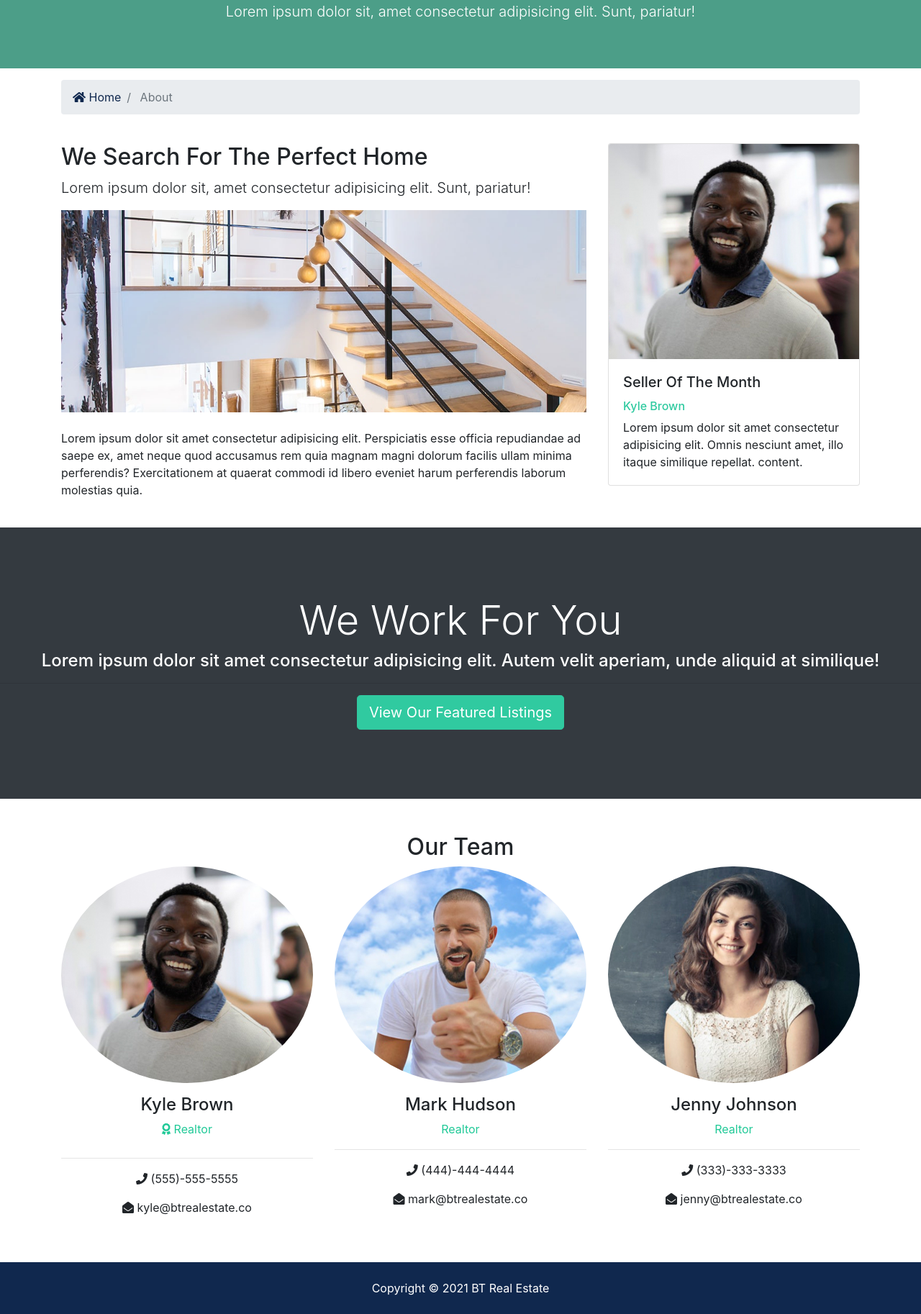
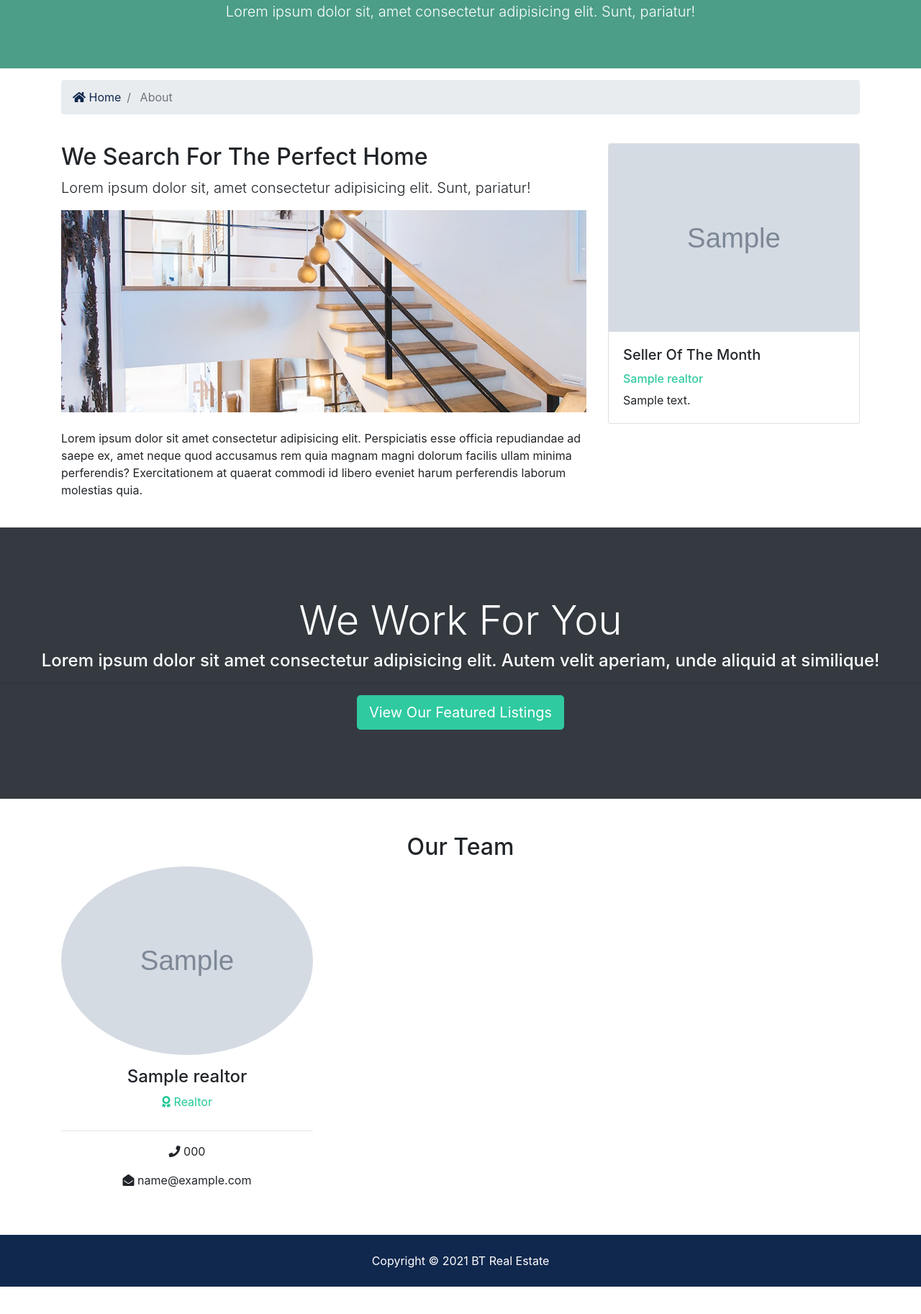
Before and after one commit to atm1504/RealEstate-Django, a Django app: page /about in a window 1280 px wide. Shown: the part 250-2076 px from the top of the page at 72% size. After the commit the page ends 2038 px from the top, so only its background shows below. Run offline with Django 3.2, Linux system fonts and the light colour scheme; tables that the repository leaves empty hold one stand-in row (values such as "Sample post"); grey boxes marked "Sample" are stand-in pictures; some libraries are stand-ins or nearby versions.

Commit message:
About index page done

```diff
--- a/pages/views.py
+++ b/pages/views.py
@@ -2,6 +2,7 @@ from django.shortcuts import render
 from django.http import HttpResponse
 
 from listings.models import Listing
+from realtors.models import Realtor
 # Create your views here.
 
 def index(request):
@@ -11,4 +12,12 @@ def index(request):
     return render(request, 'pages/index.html', context)
 
 def about(request):
-    return render(request, 'pages/about.html')
+    realtors = Realtor.objects.order_by('-hire_date')
+    # GEt MVP
+    mvp_realtors = Realtor.objects.all().filter(is_mvp=True)
+
+    context={
+        'realtors':realtors,
+        'mvp_realtors':mvp_realtors
+    }
+    return render(request, 'pages/about.html', context)
--- a/templates/pages/about.html
+++ b/templates/pages/about.html
@@ -41,16 +41,19 @@
             commodi id libero eveniet harum perferendis laborum molestias quia.</p>
         </div>
         <div class="col-md-4">
+          {% if mvp_realtors %}
+            {% for realtor in mvp_realtors%}
               <div class="card">
-            <img class="card-img-top" src="{% static '/img/realtors/kyle.jpg' %}" alt="Seller of the month">
+                <img class="card-img-top" src="{{realtor.photo.url}}" alt="Seller of the month">
                 <div class="card-body">
                   <h5 class="card-title">Seller Of The Month</h5>
-              <h6 class="text-secondary">Kyle Brown</h6>
-              <p class="card-text">Lorem ipsum dolor sit amet consectetur adipisicing elit. Omnis nesciunt amet, illo itaque similique repellat.
-                content.
+                  <h6 class="text-secondary">{{realtor.name}}</h6>
+                  <p class="card-text"> {{realtor.description}}
                   </p>
                 </div>
               </div>
+            {% endfor %}
+          {% endif %}
         </div>
       </div>
     </div>
@@ -69,39 +72,27 @@
     <div class="container">
       <h2 class="text-center">Our Team</h2>
       <div class="row text-center">
+        {% if realtors %}
+          {% for realtor in realtors %}
             <div class="col-md-4">
-          <img src="{% static '/img/realtors/kyle.jpg' %}" alt="" class="rounded-circle mb-3">
-          <h4>Kyle Brown</h4>
+              <img src="{{realtor.photo.url}}" alt="" class="rounded-circle mb-3">
+              <h4>{{realtor.name}}</h4>
               <p class="text-success">
                 <i class="fas fa-award text-success mb-3"></i> Realtor</p>
               <hr>
               <p>
-            <i class="fas fa-phone"></i> (555)-555-5555</p>
+                <i class="fas fa-phone"></i> {{realtor.phone}}</p>
               <p>
-            <i class="fas fa-envelope-open"></i> kyle@btrealestate.co</p>
+                <i class="fas fa-envelope-open"></i> {{realtor.email}}</p>
+            </div>
+          {% endfor %}
+
+        {% else %}
+          <div class="col-md-12">
+            <p>o Realtors Available</p>
           </div>
 
-        <div class="col-md-4">
-          <img src="{% static '/img/realtors/mark.jpg' %}" alt="" class="rounded-circle mb-3">
-          <h4>Mark Hudson</h4>
-          <p class="text-success">Realtor</p>
-          <hr>
-          <p>
-            <i class="fas fa-phone"></i> (444)-444-4444</p>
-          <p>
-            <i class="fas fa-envelope-open"></i> mark@btrealestate.co</p>
-        </div>
-
-        <div class="col-md-4">
-          <img src="{% static 'img/realtors/jenny.jpg' %}" alt="" class="rounded-circle mb-3">
-          <h4>Jenny Johnson</h4>
-          <p class="text-success">Realtor</p>
-          <hr>
-          <p>
-            <i class="fas fa-phone"></i> (333)-333-3333</p>
-          <p>
-            <i class="fas fa-envelope-open"></i> jenny@btrealestate.co</p>
-        </div>
+        {% endif %}
       </div>
     </div>
   </section>
```
Lines whose indentation alone changed are shown as unchanged.
